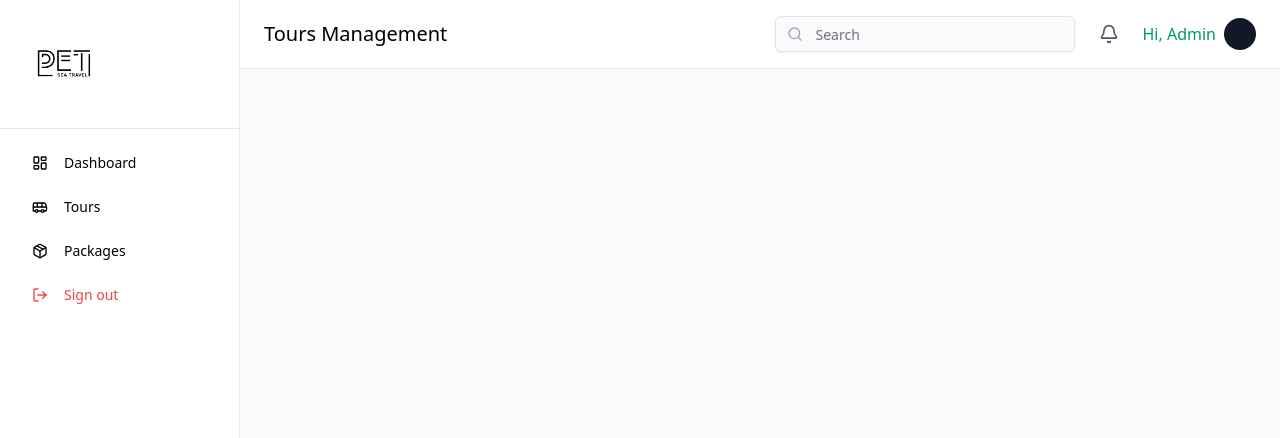
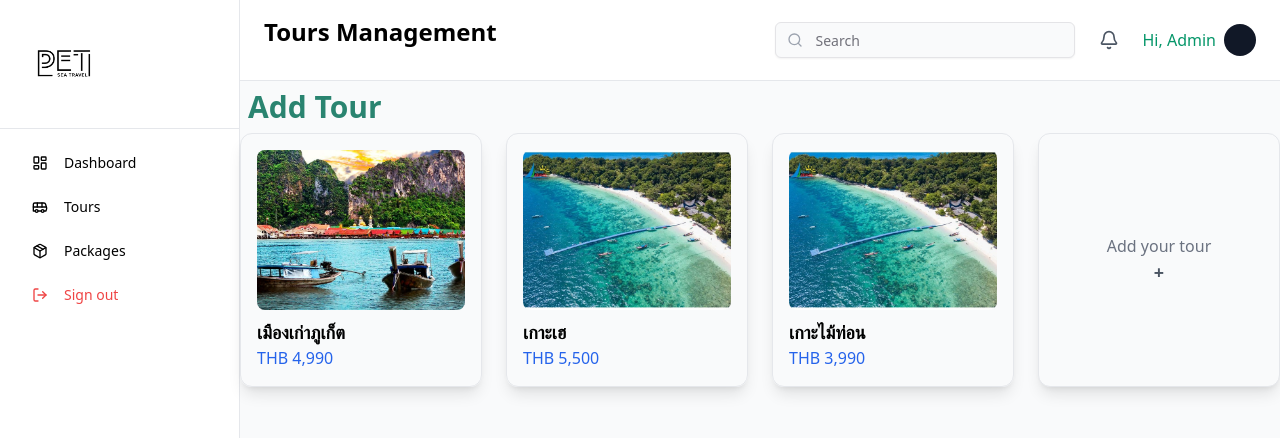
Before and after one commit to ProjectGroup2t2/PET-travel, a Next.js app in the folder Client/: page /admin/tours in a window 1280 px wide. Shown: the top 438 px of the page. Built offline with nearby package versions, Linux system fonts and the light colour scheme; a web font is replaced by a local one.

Commit message:
add tours management

```diff
--- a/Client/src/app/admin/packages/page.jsx
+++ b/Client/src/app/admin/packages/page.jsx
@@ -19,7 +19,7 @@ export default function Package() {
           reviews: 204,
           capacity: '50/60',
           duration: 'รายวัน',
-          price: 'THB X,XXX',
+          price: 'THB 5,590',
           isSellOut: false
         },
         {
@@ -30,7 +30,7 @@ export default function Package() {
           reviews: 320,
           capacity: '30/40',
           duration: '3 วัน 2 คืน',
-          price: 'THB Y,YYY',
+          price: 'THB 6,990',
           isSellOut: true
         }
       ];
--- a/Client/src/app/admin/tours/page.jsx
+++ b/Client/src/app/admin/tours/page.jsx
@@ -1,10 +1,35 @@
-import { AdminHeader } from "@/components/ui/admin/header"
+import { AdminHeader } from "@/components/ui/admin/header";
 
 export default function ToursPage() {
+  const tours = [
+    { id: 1, name: "เมืองเก่าภูเก็ต", price: "THB 4,990", image: "/1.jpg"},
+    { id: 2, name: "เกาะเฮ", price: "THB 5,500", image: "/2.jpg"},
+    { id: 3, name: "เกาะไม้ท่อน", price: "THB 3,990", image: "/2.jpg" },
+  ];
+
   return (
-    <div className="flex-1">
-      <AdminHeader title="Tours Management" />
-      <div className="p-6">{/* Tours content here */}</div>
+     <div className="flex-1">
+          <AdminHeader title="Tours Management" />
+          <div className="text-3xl font-bold text-[#2A8470] p-2 ">Add Tour </div>
+          {/* Tour Listings */}
+      {/* Grid of Tours */}
+      <div className="grid grid-cols-4 gap-6">
+        {/* Tour Cards */}
+        {tours.map((tour) => (
+          <div key={tour.id} className="border rounded-xl shadow-lg p-4">
+            <img src={tour.image} alt={tour.name} className="w-full h-40 rounded-lg object-cover mb-2" />
+            <h3 className="text-lg font-semibold">{tour.name}</h3>
+            <p className="text-blue-600">{tour.price}</p>
+          </div>
+        ))}
+
+        {/* Add Tour Card */}
+        <div className="border rounded-xl shadow-lg p-4 flex flex-col items-center justify-center bg-gray-50 text-gray-500">
+          <span className="text-4xl"></span>
+          <p>Add your tour</p>
+          <button className="text-lg font-bold text-gray-600">+</button>
+        </div>
+      </div>
     </div>
-  )
+  );
 }
--- a/Client/src/components/ui/admin/header.jsx
+++ b/Client/src/components/ui/admin/header.jsx
@@ -5,7 +5,7 @@ import { Input } from "@/components/ui/input"
 export function AdminHeader({ title = "Admin, dashboard" }) {
   return (
     <header className="bg-white px-6 py-4 flex items-center justify-between border-b">
-      <h1 className="text-xl">{title}</h1>
+      <h1 className="text-2xl font-bold mb-4">{title}</h1>
       <div className="flex items-center gap-4">
         <div className="relative">
           <Search className="absolute left-3 top-1/2 transform -translate-y-1/2 text-gray-400 h-4 w-4" />
```
